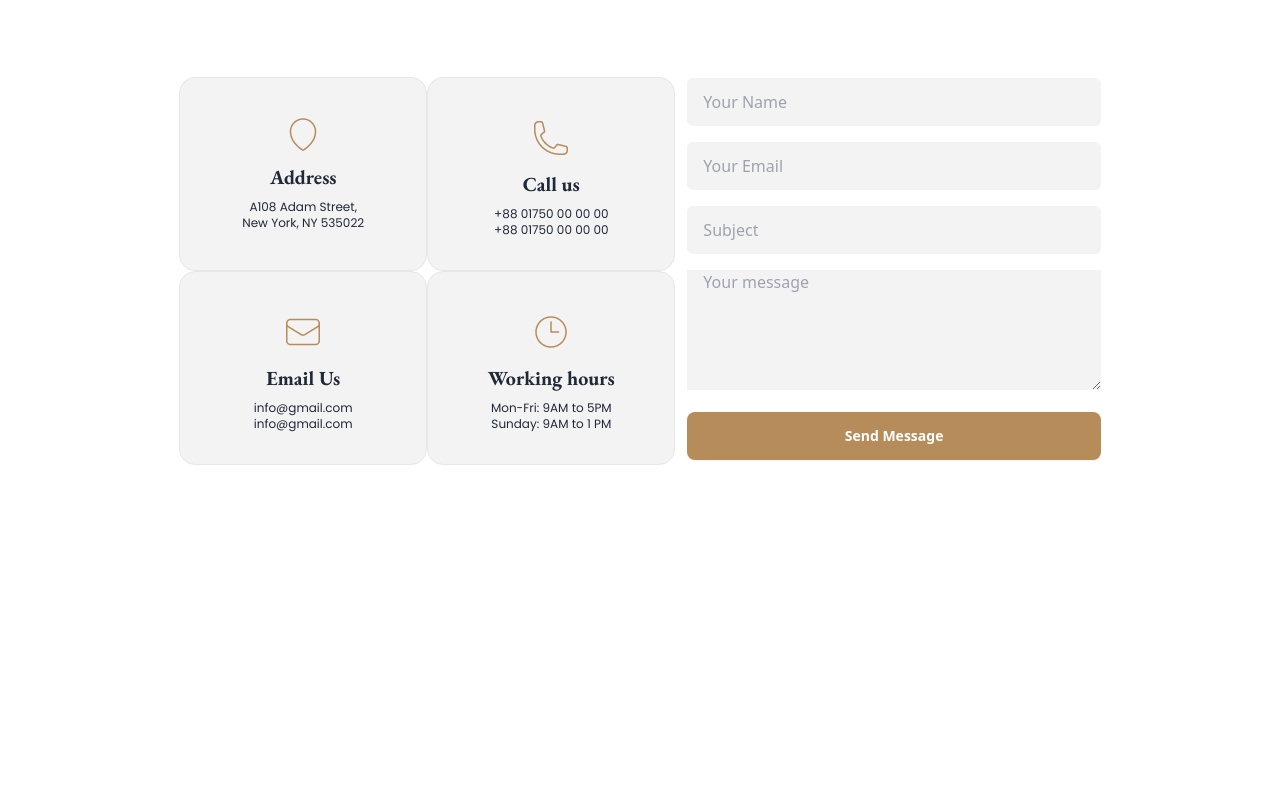
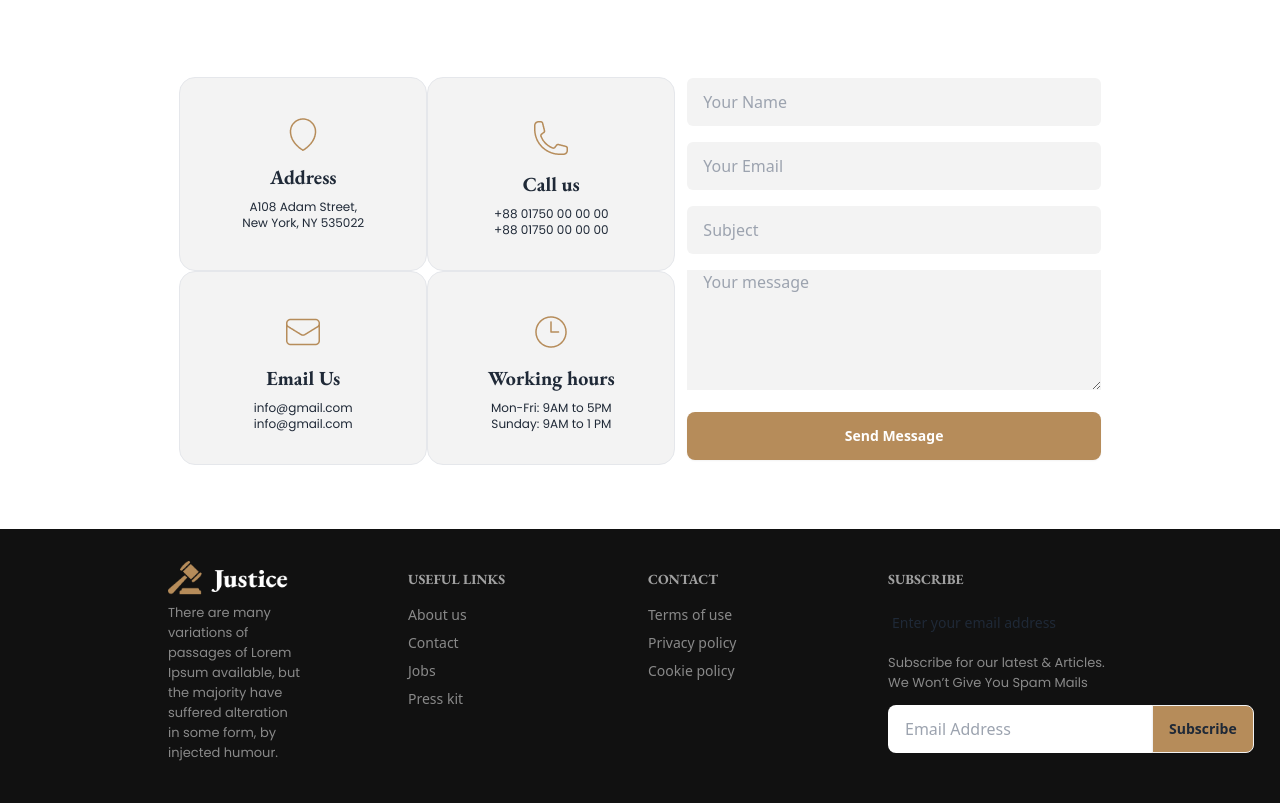
Before and after one commit to shahadatmozumder75/Justice-with-Daisy-UI, a plain HTML site: page index.html in a window 1280 px wide. Shown: the part 2362-3165 px from the top of the page. Before the commit the page ends 2827 px from the top, so only its background shows below. Drawn offline with nearby package versions, Linux system fonts and the light colour scheme.

Commit message:
added section

```diff
--- a/index.html
+++ b/index.html
@@ -387,17 +387,62 @@ h1,h2,h3,h4,h5,h6{
 </div>
 
 
-
-
-
 </div>
-
-
 
 
 </main>
 
 
 
+
+<div class="container w-full bg-[#111111] mt-16">
+
+  <footer class="footer md:grid md:justify-between md:grid-cols-4 grid-cols-1 bg-[#111111] text-white md:w-4/5 mx-auto bg-base-200 text-base-content p-10">
+
+
+
+    <nav class="-mt-2">
+     <div class="w-[120px] ">
+      <img src="images/logo.png" class="w-full" alt="">
+     </div>
+      <p class="opacity-50 w-[60%]">There are many variations of passages of Lorem Ipsum available, but the majority have suffered alteration in some form, by injected humour.</p>
+    </nav>
+    <nav>
+      <h6 class="footer-title">Useful links</h6>
+      <a class="link link-hover opacity-50  ">About us</a>
+      <a class="link link-hover opacity-50 ">Contact</a>
+      <a class="link link-hover opacity-50 ">Jobs</a>
+      <a class="link link-hover opacity-50 ">Press kit</a>
+    </nav>
+    <nav>
+      <h6 class="footer-title">Contact</h6>
+      <a class="link link-hover opacity-50 ">Terms of use</a>
+      <a class="link link-hover opacity-50 ">Privacy policy</a>
+      <a class="link link-hover opacity-50 ">Cookie policy</a>
+    </nav>
+    <form>
+      <h6 class="footer-title">Subscribe</h6>
+      <fieldset class="form-control ">
+        <label class="label">
+          <span class="label-text">Enter your email address</span>
+        </label>
+        <p class="opacity-50 w-[60%] my-3">Subscribe for our latest & Articles. We Won’t Give You Spam Mails</p>
+        <div class="join">
+          <input
+            type="text"
+            placeholder="Email Address"
+            class="input  join-item" />
+          <button class="btn  join-item bg-[#B68C5A]">Subscribe</button>
+        </div>
+      </fieldset>
+    </form>
+
+
+
+  </footer>
+ </div>
+
+
+
 </body>
 </html>
```
